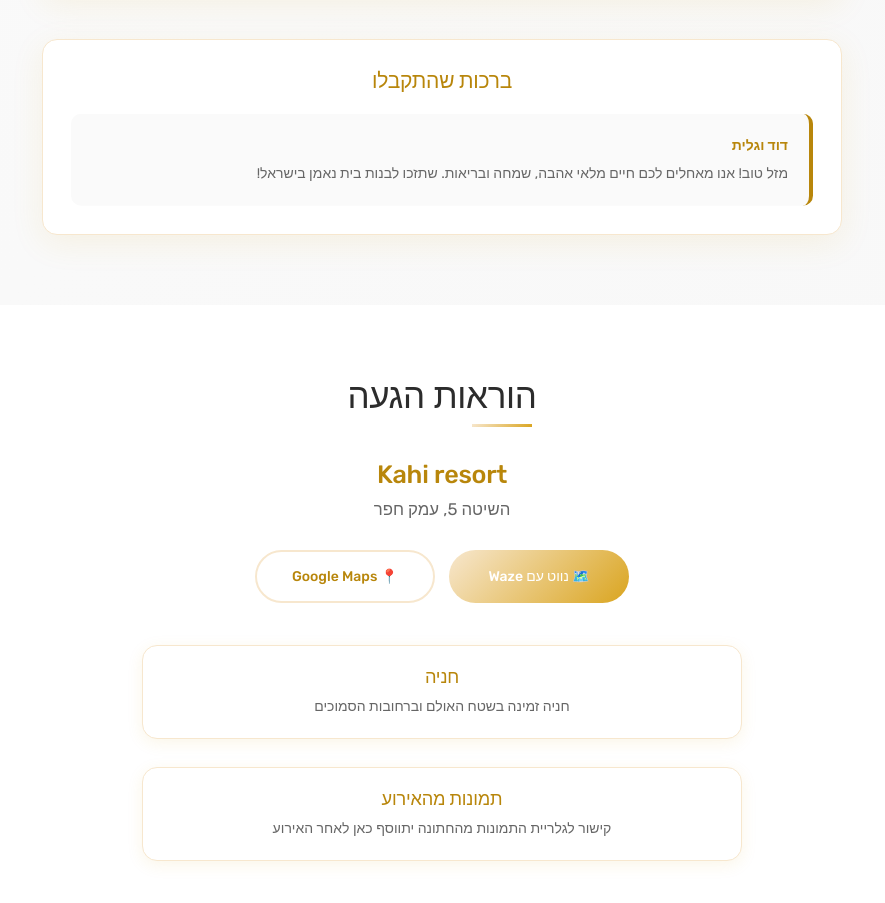
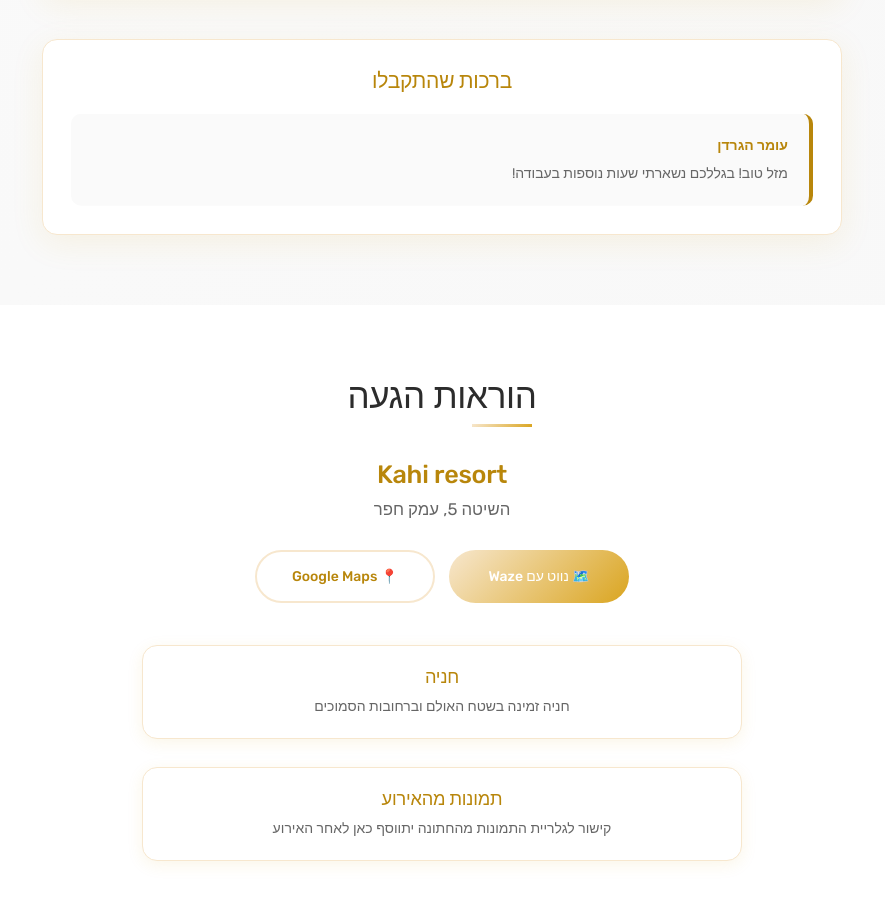
Before and after one commit to MoranDanino/wedding, a plain HTML site: page index.html in a window 1280 px wide. Shown: the part 1900-2803 px from the top of the page, without its empty margins (198-1083 px from the left). Drawn offline with Linux system fonts and the light colour scheme; a web font is replaced by a local one.

Commit message:
Update index.html

```diff
--- a/index.html
+++ b/index.html
@@ -143,8 +143,8 @@
                     <h3>ברכות שהתקבלו</h3>
                     <div id="blessingsContainer" class="blessings-list">
                         <div class="blessing-item">
-                            <div class="blessing-author">דוד וגלית</div>
-                            <div class="blessing-text">מזל טוב! אנו מאחלים לכם חיים מלאי אהבה, שמחה ובריאות. שתזכו לבנות בית נאמן בישראל!</div>
+                            <div class="blessing-author">עומר הגרדן</div>
+                            <div class="blessing-text">מזל טוב! בגללכם נשארתי שעות נוספות בעבודה!</div>
                         </div>
                     </div>
                 </div>
```
